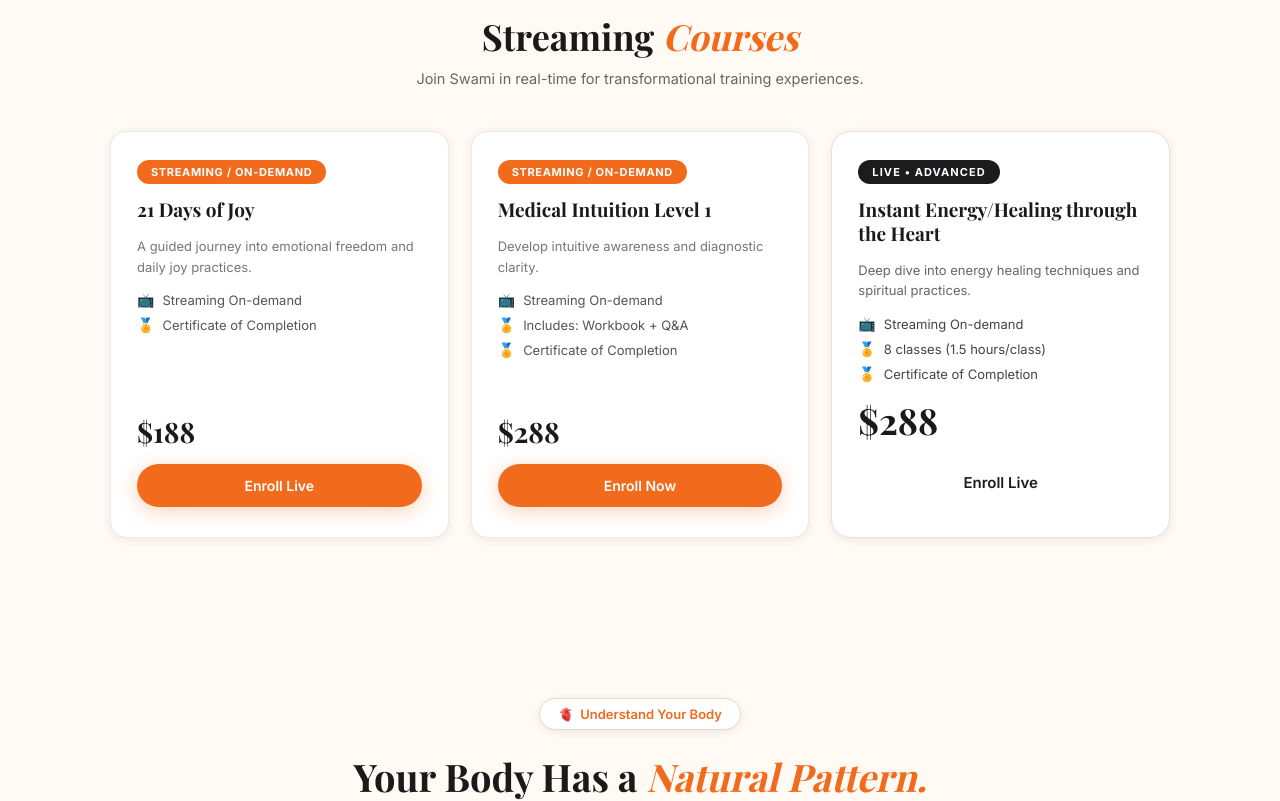
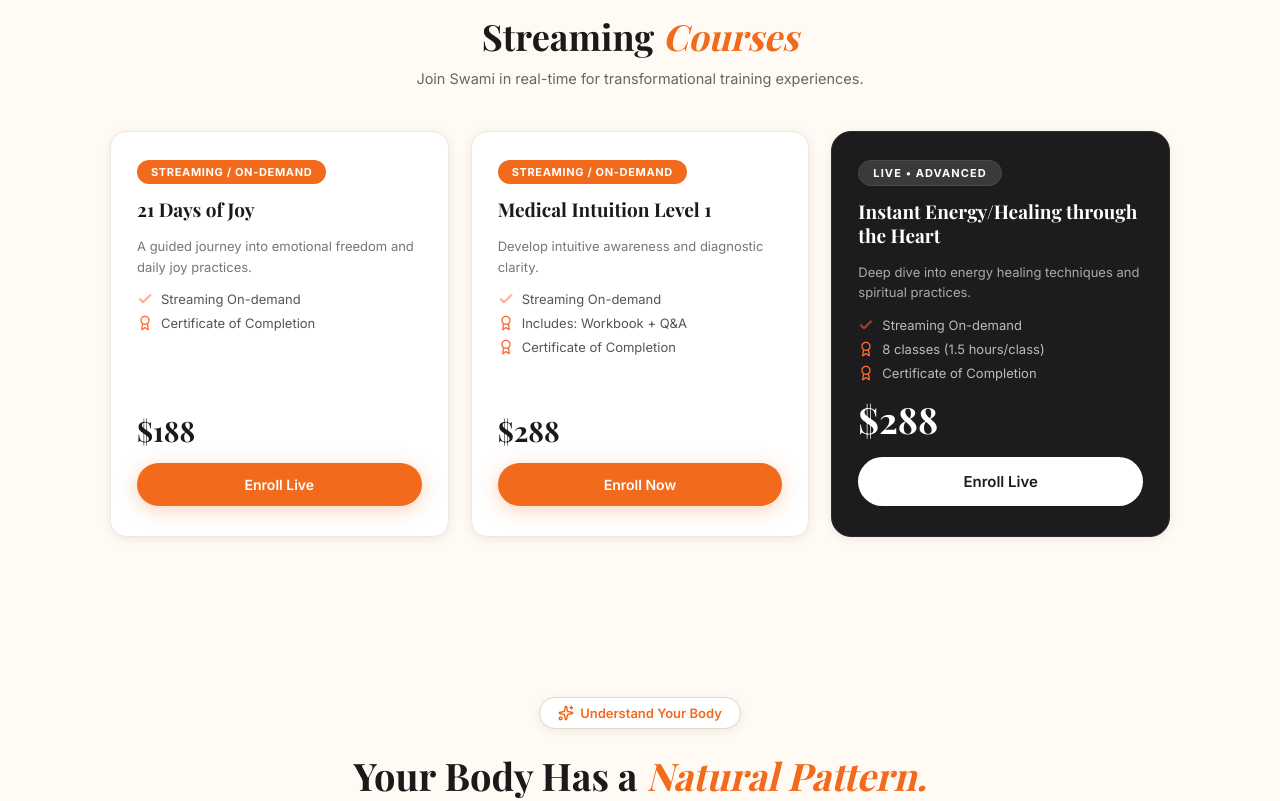
Before and after one commit to bhishmraj010/swami-website, a React (Create React App) app: page /academy in a window 1280 px wide. Shown: the part 860-1661 px from the top of the page. Built offline with nearby package versions, Linux system fonts and the light colour scheme; the HTML template or start-up script is replaced by a standard one; a web font is replaced by a local one.

Commit message:
Update Academy.jsx

```diff
--- a/src/pages/Academy.jsx
+++ b/src/pages/Academy.jsx
@@ -7,10 +7,18 @@ import academyChakraveda from "../assets/academy-chakraveda.png";
 import academyConsultation from "../assets/academy-consultation.png";
 import academyHands from "../assets/academy-hands.png";
 import academySwamiOrange from "../assets/academy-swami-orange.png";
+import doshaVata from "../assets/dosha-vata.png";
+import doshaPitta from "../assets/dosha-pitta.png";
+import doshaKapha from "../assets/dosha-kapha.png";
+import iconTV from "../assets/Icon.png";
+import iconStream from "../assets/Icon__1_.png";
+import iconMedal from "../assets/Icon__2_.png";
+import iconTime from "../assets/Icon__4_.png";
+import iconCheck from "../assets/Vector__1_.png";
+import iconBody from "../assets/SVG__1_.png";
 
 const navLinks = ["Service", "Books", "Products", "Academy", "Blog", "Contact"];
 
-/* ── Data ── */
 const streamingCourses = [
   {
     tag: "Streaming / On-demand",
@@ -46,17 +54,17 @@ const streamingCourses = [
 
 const doshas = [
   {
-    icon: "🌬️",
+    icon: doshaVata,
     element: "Air + Space",
     name: "Vata",
-    color: "#b8b0e8",
+    color: "#9b8fd9",
     bg: "linear-gradient(135deg, #e8e4f8 0%, #d4cff0 100%)",
     nature: "Movement & change",
     traits: "Creative, fast-thinking, energetic.",
     imbalance: "Anxiety, restlessness, overthink",
   },
   {
-    icon: "🔥",
+    icon: doshaPitta,
     element: "Fire + Water",
     name: "Pitta",
     color: "#e07a30",
@@ -66,7 +74,7 @@ const doshas = [
     imbalance: "Anger, burnout, irritation",
   },
   {
-    icon: "🌿",
+    icon: doshaKapha,
     element: "Earth + Water",
     name: "Kapha",
     color: "#5aab7a",
@@ -78,31 +86,19 @@ const doshas = [
 ];
 
 const playlists = [
-  { label: "TV Shows", active: true },
-  { label: "Podcasts", active: false },
-  { label: "Inner Peace", active: false },
-  { label: "Prophetic Dreams & Visions", active: false },
-  { label: "Mission Ignited", active: false },
-  { label: "Orange Cowboy Light Academy", active: false },
-  { label: "Swami is Interview", active: false },
+  { label: "TV Shows" },
+  { label: "Podcasts" },
+  { label: "Inner Peace" },
+  { label: "Prophetic Dreams & Visions" },
+  { label: "Mission Ignited" },
+  { label: "Orange Cowboy Light Academy" },
+  { label: "Swami is Interview" },
 ];
 
 const mediaVideos = [
-  {
-    img: academyChakraveda,
-    title: "Discover the Secrets of ChakraVeda Healing",
-    sub: "1 min method for anxiety relief",
-  },
-  {
-    img: academyConsultation,
-    title: "Herb & Supplement Education",
-    sub: "How to sit comfortably for 20 mins.",
-  },
-  {
-    img: academyHands,
-    title: "Ignite Your Life – with Radiance",
-    sub: "A cinematic introduction to the path.",
-  },
+  { img: academyChakraveda, title: "Discover the Secrets of ChakraVeda Healing", sub: "1 min method for anxiety relief" },
+  { img: academyConsultation, title: "Herb & Supplement Education", sub: "How to sit comfortably for 20 mins." },
+  { img: academyHands, title: "Ignite Your Life – with Radiance", sub: "A cinematic introduction to the path." },
 ];
 
 const instantCourses = [
@@ -149,9 +145,7 @@ export default function Academy() {
           <img src={logo} alt="Orange Cowboy Logo" />
         </div>
         <ul className="navbar__links">
-          <li>
-            <a href="/" className="navbar__link">Home</a>
-          </li>
+          <li><a href="/" className="navbar__link">Home</a></li>
           {navLinks.map((navItem) => (
             <li key={navItem}>
               <a
@@ -164,42 +158,24 @@ export default function Academy() {
           ))}
         </ul>
         <button className="navbar__cta">Connect</button>
-
-        {/* Hamburger — mobile only */}
-        <button
-          className="navbar__hamburger"
-          onClick={() => setMenuOpen(!menuOpen)}
-          aria-label="Toggle menu"
-        >
+        <button className="navbar__hamburger" onClick={() => setMenuOpen(!menuOpen)} aria-label="Toggle menu">
           <span className={`navbar__ham-line ${menuOpen ? "navbar__ham-line--open1" : ""}`} />
           <span className={`navbar__ham-line ${menuOpen ? "navbar__ham-line--open2" : ""}`} />
           <span className={`navbar__ham-line ${menuOpen ? "navbar__ham-line--open3" : ""}`} />
         </button>
       </nav>
 
-      {/* ── MOBILE MENU ── */}
       {menuOpen && (
         <div className="navbar__mobile-menu">
-          <a
-            href="/"
-            className="navbar__mobile-link"
-            onClick={() => setMenuOpen(false)}
-          >
-            Home
-          </a>
+          <a href="/" className="navbar__mobile-link" onClick={() => setMenuOpen(false)}>Home</a>
           {navLinks.map((navItem) => (
-            <a
-              key={navItem}
-              href={`/${navItem.toLowerCase()}`}
+            <a key={navItem} href={`/${navItem.toLowerCase()}`}
               className={`navbar__mobile-link ${navItem === "Academy" ? "navbar__mobile-link--active" : ""}`}
-              onClick={() => setMenuOpen(false)}
-            >
+              onClick={() => setMenuOpen(false)}>
               {navItem}
             </a>
           ))}
-          <button className="navbar__mobile-cta" onClick={() => setMenuOpen(false)}>
-            Connect
-          </button>
+          <button className="navbar__mobile-cta" onClick={() => setMenuOpen(false)}>Connect</button>
         </div>
       )}
 
@@ -208,12 +184,8 @@ export default function Academy() {
         <img src={academyHero} alt="Academy" className="ac-hero__bg" />
         <div className="ac-hero__overlay" />
         <div className="ac-hero__content">
-          <h1 className="ac-hero__title">
-            Orange Cowboy Light <em>Academy</em>
-          </h1>
-          <p className="ac-hero__sub">
-            Teachings · Meditations · Stories · Travel · Conversations
-          </p>
+          <h1 className="ac-hero__title">Orange Cowboy Light <em>Academy</em></h1>
+          <p className="ac-hero__sub">Teachings · Meditations · Stories · Travel · Conversations</p>
         </div>
         <button className="ac-hero__watch-btn">
           <span className="ac-hero__play">▶</span> Watch Featured
@@ -223,89 +195,43 @@ export default function Academy() {
       {/* ── STREAMING COURSES ── */}
       <section className="ac-streaming">
         <div className="ac-container">
-          <h2 className="ac-streaming__heading">
-            Streaming <em>Courses</em>
-          </h2>
-          <p className="ac-streaming__sub">
-            Join Swami in real-time for transformational training experiences.
-          </p>
+          <h2 className="ac-streaming__heading">Streaming <em>Courses</em></h2>
+          <p className="ac-streaming__sub">Join Swami in real-time for transformational training experiences.</p>
 
           <div className="ac-streaming__grid">
             {streamingCourses.map((c, i) => (
-              <div
-                key={i}
-                className="ac-course-card"
-                style={c.tagDark ? {
-                  background: "#ffffff",
-                  border: "1px solid #e8e0d8",
-                  borderRadius: "20px",
-                } : {}}
-              >
-                {/* Tag */}
-                <div
-                  className="ac-course-card__tag"
-                  style={c.tagDark ? {
-                    background: "#1c1c1e",
-                    color: "#fff",
-                    border: "none",
-                    letterSpacing: "0.1em",
-                  } : {}}
-                >
+              <div key={i} className="ac-course-card"
+                style={c.tagDark ? { background: "#1c1c1e", border: "1px solid #2a2a2a", borderRadius: "20px" } : {}}>
+
+                <div className="ac-course-card__tag"
+                  style={c.tagDark ? { background: "#3a3a3a", color: "#fff", border: "1px solid #4a4a4a", letterSpacing: "0.1em" } : {}}>
                   {c.tag}
                 </div>
 
-                {/* Title */}
-                <h3
-                  className="ac-course-card__title"
-                  style={c.tagDark ? { color: "#1a1a1a" } : {}}
-                >
-                  {c.title}
-                </h3>
+                <h3 className="ac-course-card__title" style={c.tagDark ? { color: "#fff" } : {}}>{c.title}</h3>
+                <p className="ac-course-card__desc" style={c.tagDark ? { color: "#aaaaaa" } : {}}>{c.desc}</p>
 
-                {/* Desc */}
-                <p
-                  className="ac-course-card__desc"
-                  style={c.tagDark ? { color: "#666666" } : {}}
-                >
-                  {c.desc}
-                </p>
-
-                {/* Features */}
                 <ul className="ac-course-card__features">
                   {c.features.map((f, j) => (
-                    <li
-                      key={j}
-                      style={c.tagDark ? { color: "#444444" } : {}}
-                    >
-                      <span className="ac-course-card__feat-icon">
-                        {j === 0 ? "📺" : "🏅"}
-                      </span>
+                    <li key={j} style={c.tagDark ? { color: "#bbbbbb" } : {}}>
+                      <img
+                        src={j === 0 ? iconStream : iconMedal}
+                        alt=""
+                        width={16} height={16}
+                        style={{ objectFit: "contain", flexShrink: 0 }}
+                      />
                       {f}
                     </li>
                   ))}
                 </ul>
 
-                {/* Price */}
-                <div
-                  className="ac-course-card__price"
-                  style={c.tagDark ? { color: "#1a1a1a", fontSize: "36px" } : {}}
-                >
+                <div className="ac-course-card__price"
+                  style={c.tagDark ? { color: "#fff", fontSize: "36px" } : {}}>
                   {c.price}
                 </div>
 
-                {/* Button */}
-                <button
-                  className="ac-course-card__btn"
-                  style={c.tagDark ? {
-                    background: "#ffffff",
-                    color: "#1c1c1e",
-                    fontWeight: "600",
-                    fontSize: "15px",
-                    padding: "15px 0",
-                    borderRadius: "50px",
-                    boxShadow: "none",
-                  } : {}}
-                >
+                <button className="ac-course-card__btn"
+                  style={c.tagDark ? { background: "#ffffff", color: "#1c1c1e", fontWeight: "600", fontSize: "15px", padding: "15px 0", borderRadius: "50px", boxShadow: "none" } : {}}>
                   {c.btnLabel}
                 </button>
               </div>
@@ -318,22 +244,21 @@ export default function Academy() {
       <section className="ac-dosha">
         <div className="ac-container">
           <div className="ac-dosha__eyebrow">
-            <span>🫀</span> Understand Your Body
+            <img src={iconBody} alt="" width={16} height={16} style={{ objectFit: "contain" }} />
+            Understand Your Body
           </div>
           <h2 className="ac-dosha__heading">
-            Your Body Has a <em>Natural Pattern.</em><br />
-            This is Your Dosha.
+            Your Body Has a <em>Natural Pattern.</em><br />This is Your Dosha.
           </h2>
           <p className="ac-dosha__sub">
             In Ayurveda, your physical, mental, and emotional tendencies are guided by your
-            Dosha — Vata, Pitta, or Kapha. Understanding it helps you bring balance,
-            not guesswork.
+            Dosha — Vata, Pitta, or Kapha. Understanding it helps you bring balance, not guesswork.
           </p>
 
           <div className="ac-dosha__cards">
             {doshas.map((d, i) => (
               <div key={i} className="ac-dosha__card" style={{ background: d.bg }}>
-                <span className="ac-dosha__card-icon">{d.icon}</span>
+                <img src={d.icon} alt={`${d.name} icon`} className="ac-dosha__card-icon" />
                 <p className="ac-dosha__card-element">{d.element}</p>
                 <h3 className="ac-dosha__card-name" style={{ color: d.color }}>{d.name}</h3>
                 <div className="ac-dosha__card-details">
@@ -346,12 +271,9 @@ export default function Academy() {
           </div>
 
           <div className="ac-dosha__cta-box">
-            <h3 className="ac-dosha__cta-title">
-              Discover Your <em>Dosha Profile</em>
-            </h3>
+            <h3 className="ac-dosha__cta-title">Discover Your <em>Dosha Profile</em></h3>
             <p className="ac-dosha__cta-desc">
-              Answer a few simple questions to understand your natural
-              tendencies and get personalized guidance.
+              Answer a few simple questions to understand your natural tendencies and get personalized guidance.
             </p>
             <button className="ac-dosha__cta-btn">Start Dosha Assessment</button>
           </div>
@@ -362,16 +284,12 @@ export default function Academy() {
       <section className="ac-playlist-section">
         <div className="ac-container ac-playlist-section__grid">
           <div className="ac-playlist">
-            <h2 className="ac-playlist__heading">
-              Browse <em>Playlist</em>
-            </h2>
+            <h2 className="ac-playlist__heading">Browse <em>Playlist</em></h2>
             <ul className="ac-playlist__list">
               {playlists.map((p, i) => (
-                <li
-                  key={i}
+                <li key={i}
                   className={`ac-playlist__item ${activePlaylist === i ? "ac-playlist__item--active" : ""}`}
-                  onClick={() => setActivePlaylist(i)}
-                >
+                  onClick={() => setActivePlaylist(i)}>
                   {p.label}
                 </li>
               ))}
@@ -381,12 +299,8 @@ export default function Academy() {
           <div className="ac-featured-video">
             <img src={academyMeditation} alt="Featured" className="ac-featured-video__img" />
             <div className="ac-featured-video__overlay">
-              <h3 className="ac-featured-video__title">
-                Instant Meditation for Anxiety &amp; Calm
-              </h3>
-              <p className="ac-featured-video__sub">
-                A simple 1-minute practice to reset your mind and body
-              </p>
+              <h3 className="ac-featured-video__title">Instant Meditation for Anxiety &amp; Calm</h3>
+              <p className="ac-featured-video__sub">A simple 1-minute practice to reset your mind and body</p>
               <div className="ac-featured-video__yt-icon">▶</div>
             </div>
             <div className="ac-featured-video__btns">
@@ -404,7 +318,7 @@ export default function Academy() {
         <div className="ac-container">
           <div className="ac-media__header">
             <h2 className="ac-media__heading">
-              <span className="ac-media__tv">📺</span>{" "}
+              <img src={iconTV} alt="" width={22} height={22} style={{ objectFit: "contain" }} />{" "}
               Swami Interviews &amp; <em>Media Appearances</em>
             </h2>
             <a href="#" className="ac-media__explore">Explore more Videos →</a>
@@ -488,9 +402,12 @@ export default function Academy() {
                   <ul className="ac-instant__card-features">
                     {c.features.map((f, j) => (
                       <li key={j}>
-                        <span className="ac-instant__feat-icon">
-                          {j === 0 ? "🕐" : j === 1 ? "✓" : "🏅"}
-                        </span>
+                        <img
+                          src={j === 0 ? iconTime : j === 1 ? iconCheck : iconMedal}
+                          alt=""
+                          width={14} height={14}
+                          style={{ objectFit: "contain", flexShrink: 0, marginTop: "2px" }}
+                        />
                         {f}
                       </li>
                     ))}
@@ -511,14 +428,12 @@ export default function Academy() {
           <div className="ac-speak__card">
             <div className="ac-speak__content">
               <span className="ac-speak__eyebrow">INVITE SWAMI TO SPEAK</span>
-              <h2 className="ac-speak__heading">
-                Schools, Charities &amp; Wellness Associations
-              </h2>
+              <h2 className="ac-speak__heading">Schools, Charities &amp; Wellness Associations</h2>
               <p className="ac-speak__desc">
                 Bring the wisdom of{" "}
                 <a href="#" className="ac-speak__link">Orange Cowboy Light Academy</a>{" "}
-                to your organization. Inspiring talks on mindfulness, spiritual
-                resilience, and discovering one's higher purpose.
+                to your organization. Inspiring talks on mindfulness, spiritual resilience,
+                and discovering one's higher purpose.
               </p>
               <button className="ac-speak__btn">Request Speaking</button>
             </div>
```
